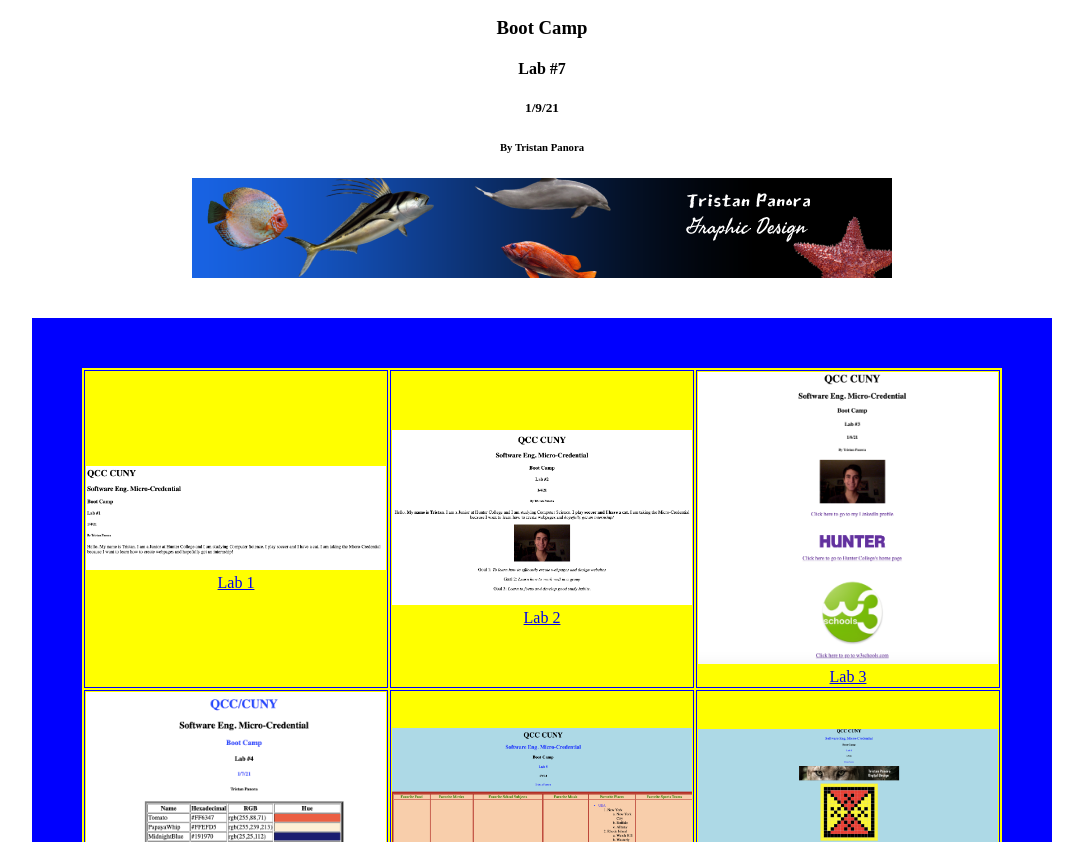
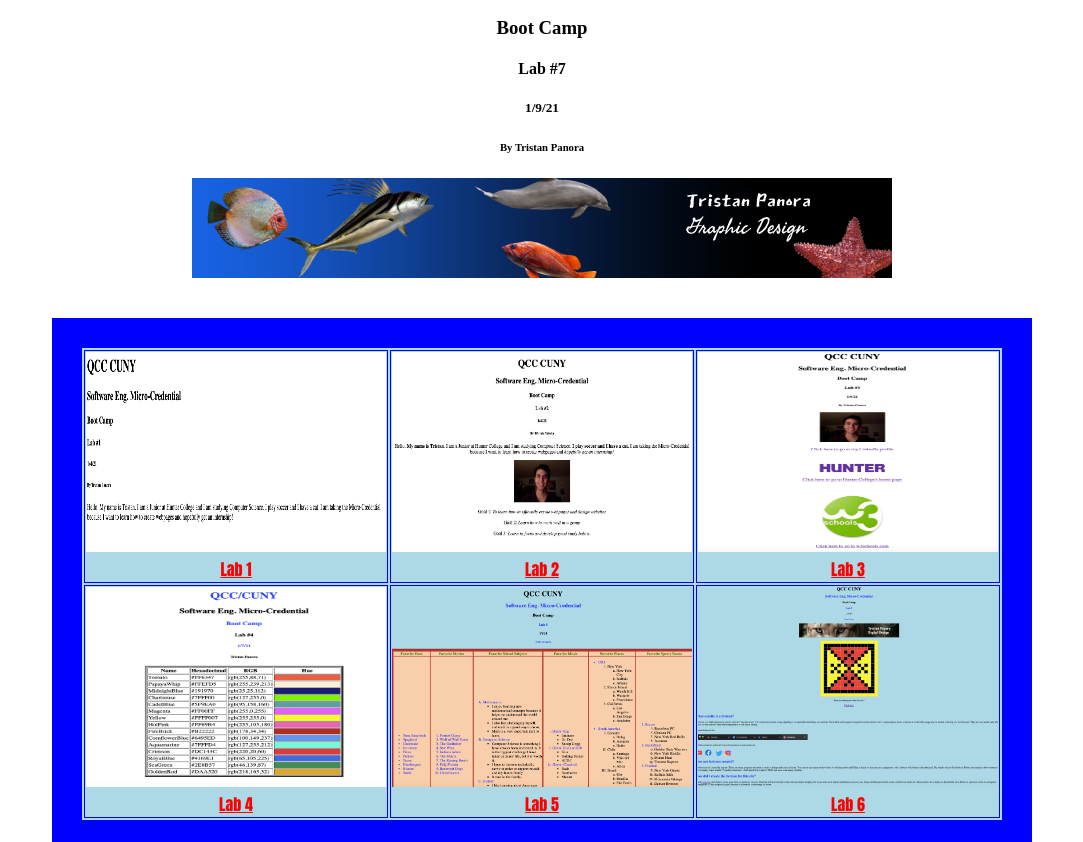
Before and after one commit to tristanpanora/Micro-CredQCC, a plain HTML site: page Lab7/lab7.html in a window 1280 px wide. Shown: the part 110-952 px from the top of the page, without its empty margins (98-1181 px from the left). Drawn offline with Linux system fonts and the light colour scheme.

Commit message:
clean up lab 7

```diff
--- a/Lab7/lab7.html
+++ b/Lab7/lab7.html
@@ -24,42 +24,42 @@
 
 		<br><br>
 
-		<table border="50px", bordercolor="blue" bgcolor="yellow">
+		<table border="30px", bordercolor="blue" bgcolor="lightblue">
 			<tr>
-				<td width="100px" height="100px" bgcolor="yellow">
+				<td width="100px" height="100px" bgcolor="lightblue">
 					<center>
 
-						<a href="../Lab1/lab1.html"> <img src="../Lab1/lab1.png" width ="300px"> Lab 1 </a>
+						<a href="../Lab1/lab1.html" style="font-family: Impact; color:red"> <img src="../Lab1/lab1.png" width ="300px" height="200px"> Lab 1 </a>
 					</center>
 				</td>
 
 					<td width="100px" height="100px">
 						<center>
-						 <a href="../Lab2/lab2.html"><img src="../Lab2/lab2.png" width ="300px"> Lab 2 </a>
+						 <a href="../Lab2/lab2.html" style="font-family: Impact; color:red"><img src="../Lab2/lab2.png" width ="300px"height="200px"> Lab 2 </a>
 						</center>
 					</td>
 
 					<td width="100px" height="100px" >
 						<center>
-						<a href="../Lab3/lab3.html"> <img src="../Lab3/lab3.png" width ="300px"> Lab 3 </a> </center>
+						<a href="../Lab3/lab3.html" style="font-family: Impact; color:red"> <img src="../Lab3/lab3.png" width ="300px"height="200px"> Lab 3 </a> </center>
 					</td>
 				</tr>
 
 				<tr>
 					<td width="100px" height="100px" >
 						<center>
-							<a href="../Lab4/lab4.html"><img src="../Lab4/lab4.png" width ="300px"> Lab 4 </a> </center>
+							<a href="../Lab4/lab4.html" style="font-family: Impact; color:red"><img src="../Lab4/lab4.png" width ="300px"height="200px"> Lab 4 </a> </center>
 					</td>
 
 					<td width="100px" height="100px" >
 						<center>
-							<a href="../Lab5/lab5.html"><img src="../Lab5/lab5.png" width ="300px">  Lab 5 </a>
+							<a href="../Lab5/lab5.html" style="font-family: Impact; color:red"><img src="../Lab5/lab5.png" width ="300px"height="200px">  Lab 5 </a>
 						</center>
 					</td>
 
 					<td width="100px" height="100px" >
 						<center>
-						<a href="../Lab6/lab6.html"><img src="../Lab6/lab6.png" width ="300px"> Lab 6 </a>
+						<a href="../Lab6/lab6.html" style="font-family: Impact; color:red"><img src="../Lab6/lab6.png" width ="300px"height="200px"> Lab 6 </a>
 						</center>
 					</td>
 				</tr>
```
